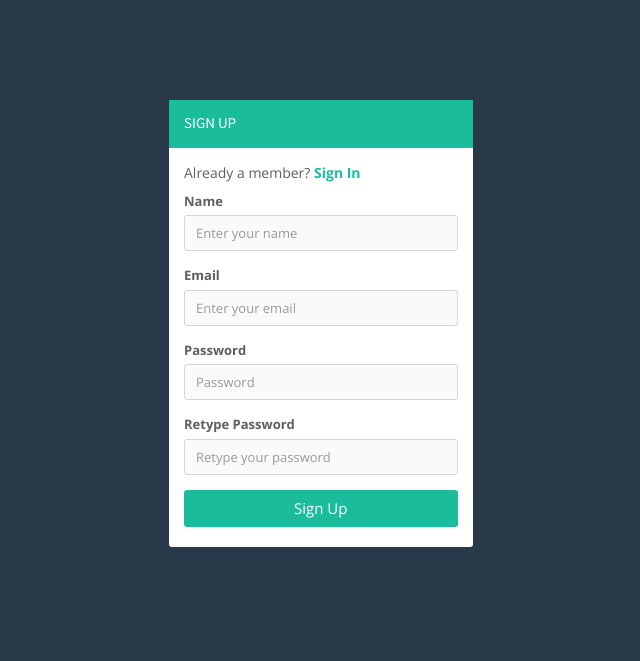
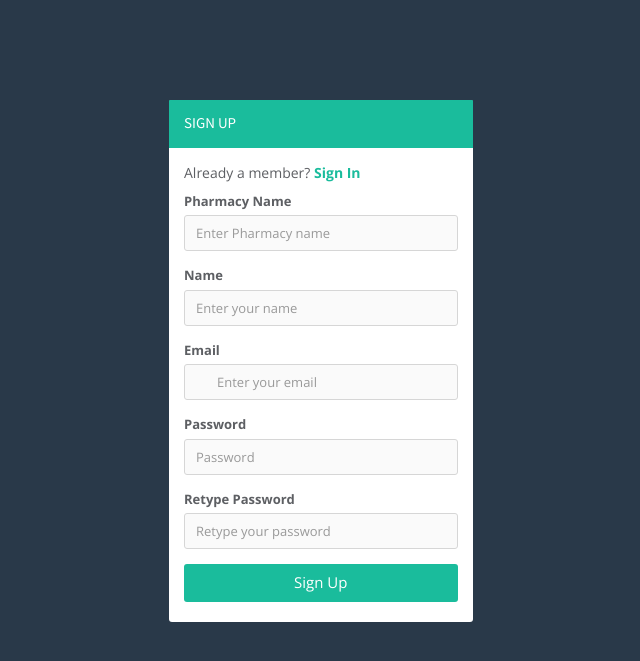
Before and after one commit to alfredayibonte/ipharm, a Django app: page /register/ in a window 1280 px wide. Shown: the top 661 px of the page, without its empty margins (319-959 px from the left). Run offline with Django 3.2, Linux system fonts and the light colour scheme; parts of the project's set-up code (start-up, migrations or seed data) failed here and were passed over; some libraries are stand-ins or nearby versions.

Commit message:
registration fixed

```diff
--- a/pharmacies/forms.py
+++ b/pharmacies/forms.py
@@ -1,6 +1,6 @@
 from django import forms
 from django.contrib.auth import get_user_model
-from pharmacies.models import Pharmacy
+from pharmacies.models import Pharmacy, MyUser
 
 User = get_user_model()
 
@@ -10,6 +10,14 @@
         max_length=50,
         required=True,
         widget=forms.TextInput(attrs={'placeholder': 'Email'})
+    )
+    username = forms.CharField(
+        max_length=50,
+        required=True,
+    )
+    pharmacy = forms.CharField(
+        max_length=100,
+        required=True,
     )
     password = forms.CharField(
         max_length=50,
@@ -21,8 +29,8 @@
     )
 
     class Meta:
-        model = Pharmacy
-        fields = ('email', 'password', 'repeat')
+        model = MyUser
+        fields = ('username', 'pharmacy', 'email', 'password', 'repeat')
 
     def clean_repeat(self):
         password1 = self.cleaned_data.get('repeat')
@@ -31,14 +39,6 @@
             if password1 == password2:
                 return self.cleaned_data
         raise forms.ValidationError('Passwords do not match')
-
-    def clean_email(self):
-        email = self.cleaned_data["email"]
-        try:
-            Pharmacy.objects.get(email=email)
-        except User.DoesNotExist:
-            return email
-        raise forms.ValidationError('email already in use')
 
     def save(self, commit=True):
         user = super(MyRegistrationForm, self).save(commit=False)
--- a/pharmacies/models.py
+++ b/pharmacies/models.py
@@ -126,4 +126,4 @@
     date_joined = models.DateTimeField(default=timezone.now)
     last_activity = models.DateField(blank=True)
     note = models.CharField(max_length=200, blank=True)
-    user = models.OneToOneField(MyUser)
+    pharmacy = models.ForeignKey(Pharmacy)
--- a/templates/registration/register.html
+++ b/templates/registration/register.html
@@ -48,20 +48,24 @@
                         <p >Already a member? <a href="{% url 'login' %}"><strong>Sign In</strong></a></p>
                         <form role="form" method="post" action="{% url 'register' %}">{% csrf_token %}
                             <div class="form-group">
-                                <label for="exampleInputEmail1">Name</label>
-                                <input type="text" class="form-control" id="exampleInputEmail1" placeholder="Enter your name" name="username">
+                                <label for="exampleInputEmail1">Pharmacy Name</label>
+                                <input type="text" class="form-control" id="exampleInputEmail1" placeholder="Enter Pharmacy name" name="pharmacy">
                             </div>
                             <div class="form-group">
-                                <label for="exampleInputPassword1">Email</label>
-                                <input type="email" class="form-control" id="exampleInputPassword1" placeholder="Enter your email" name="email">
+                                <label for="username">Name</label>
+                                <input type="text" class="form-control" id="username" placeholder="Enter your name" name="username">
+                            </div>
+                            <div class="form-group">
+                                <label for="email">Email</label>
+                                <input type="email" class="form-control" id="email" placeholder="Enter your email" name="email">
                             </div>
                              <div class="form-group">
-                                <label for="exampleInputPassword1">Password</label>
-                                <input type="password" class="form-control" id="exampleInputPassword1" placeholder="Password" name="password">
+                                <label for="InputPassword1">Password</label>
+                                <input type="password" class="form-control" id="InputPassword1" placeholder="Password" name="password">
                             </div>
                               <div class="form-group">
-                                <label for="exampleInputPassword1">Retype Password</label>
-                                <input type="password" class="form-control" id="exampleInputPassword1" placeholder="Retype your password" name="repeat">
+                                <label for="exampleInputPassword2">Retype Password</label>
+                                <input type="password" class="form-control" id="exampleInputPassword2" placeholder="Retype your password" name="repeat">
                             </div>
 
                            <button type="submit" class="btn btn-primary btn-block">Sign Up</button>
```
